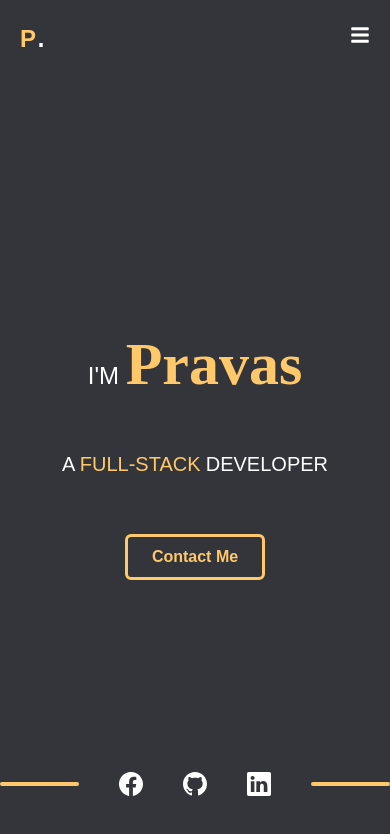
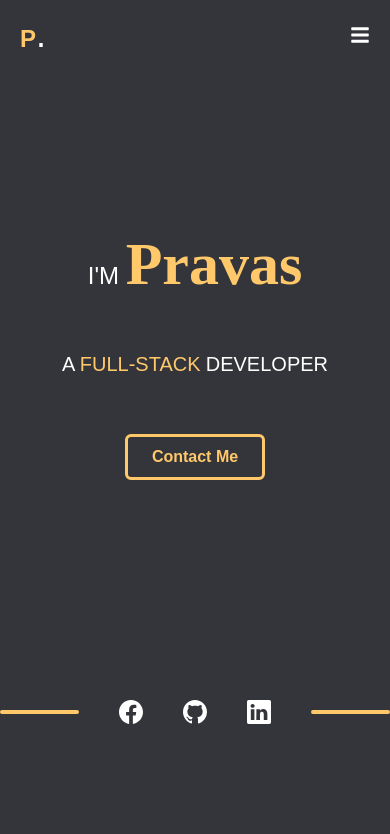
Before and after one commit to PravasTheDeveloper/Pravas_Chandra_Sarkar, a Next.js app: page / in a window 390 px wide. Shown: the top 834 px of the page. Built offline with nearby package versions, Linux system fonts and the light colour scheme; a web font is replaced by a local one.

Commit message:
testing homepage responsiveness

```diff
--- a/components/HeroHome/HeroSection.jsx
+++ b/components/HeroHome/HeroSection.jsx
@@ -7,7 +7,7 @@ export default function HeroSection() {
         <>
             <div className='w-full flex-1 container mx-auto flex'>
                 <div className='md:w-1/2 w-full text-white'>
-                    <div className='md:w-[600px] w-full h-full  flex flex-col justify-center items-center md:text-left text-center'>
+                    <div className='md:w-[600px] w-full h-full  flex flex-col justify-center items-center md:text-left text-center mt-[-100px]'>
                         <div className='w-full h-auto md:text-4xl text-2xl'>
                             I'M <span className='text-yellow-color md:text-6xl text-6xl font-bold Hero_Name_Section'>Pravas</span>
                         </div>
@@ -30,7 +30,7 @@ export default function HeroSection() {
                                 Contact Me
                             </div>
                         </div>
-                        <div className='w-full h-10 text-white text-2xl mt-10 absolute bottom-10'>
+                        <div className='w-full h-10 text-white text-2xl mt-10 absolute bottom-28'>
                             <div className='md:w-[300px] w-full h-full flex items-center justify-between '>
                                 <div className='flex-1 h-[4px] rounded-full bg-yellow-color mr-10'>
 
```
